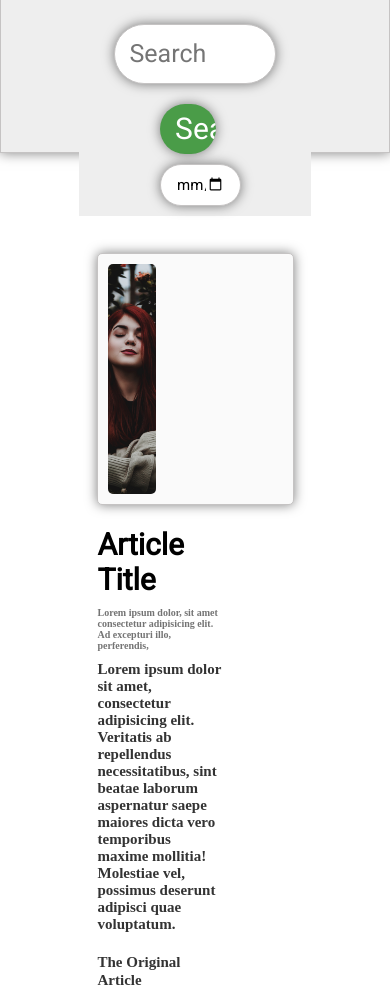
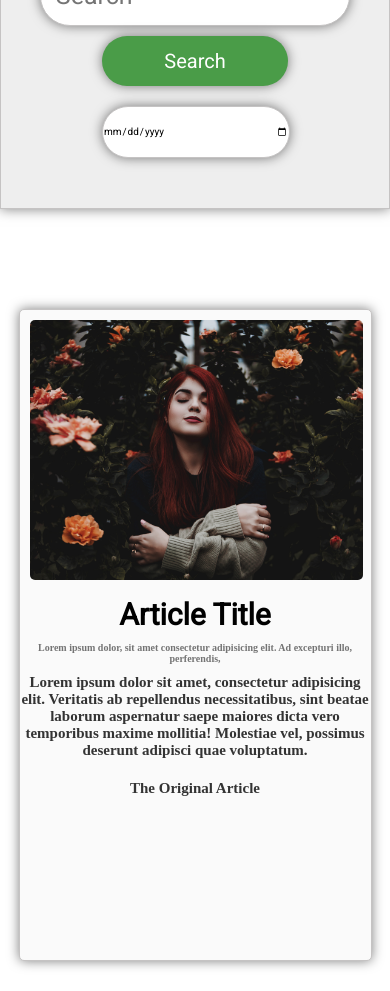
Before and after one commit to OnsNader/News-Project, a website: page public/index.html in a window 390 px wide. Shown: the part 199-1190 px from the top of the page. Drawn offline with Linux system fonts and the light colour scheme; files that its build step writes are made by us from their sources; files whose address does not match are found by name.

Commit message:
Edit Some Style #4

```diff
--- a/package.json
+++ b/package.json
@@ -34,6 +34,7 @@
     "eslint-plugin-import": "^2.13.0",
     "istanbul": "^0.4.5",
     "nodemon": "^1.18.3",
+    "supertest": "^3.1.0",
     "tap-spec": "^5.0.0",
     "tape": "^4.9.1"
   }
--- a/public/css/media.css
+++ b/public/css/media.css
@@ -0,0 +1,48 @@
+@media (max-width: 1400px) {
+
+
+div .container {
+    width: 90%;
+    height:250px;
+
+}
+}
+
+@media (max-width:700px) {
+    body .container .form .innerForm input:nth-child(1),  body .container .form .innerForm input:nth-child(2){
+    width: 100%;
+    font-size: 20px;
+    margin:10px auto ;
+}
+
+body .container .form .innerForm input:nth-child(2){
+    font-size: 10px;
+    width: 100%;
+}
+
+body .container .form input:first-child{
+    width: 100%;
+}
+div .container .article .img{
+    display: block;
+    width: 95%;
+    text-align: center;
+height: 260px;
+}
+
+div .container .article .right{
+   display: block;
+   width: 100%;
+margin: 0 auto;
+text-align: center;
+}
+div .container .article .right h1{
+    text-align: center;
+
+}
+
+div .container {
+    width: 90%;
+height: 650px;
+
+}}
--- a/public/css/style.css
+++ b/public/css/style.css
@@ -4,20 +4,19 @@
 }
 body > .container{
     background:#eee;
-max-height: 350px;
-height: 350px;
     border: .5px #c5c3c3 solid;
     box-shadow: 0 0 12px  rgba(0,0,0,.5);
 }
 
 body .container .form{
-    width: 60%;
+    width: 80%;
     margin: 40px auto;
     background:#eee;
     }
 
 body .container h1{
-    width: 25%;
+    width: 100%;
+    text-align: center;
     margin: 0 auto;
     margin-top:2%;
     font-family: Roboto;
@@ -40,7 +39,7 @@ padding: 0 15px;
 
 body .container .form .innerForm input:nth-child(1){
 
-    width: 40%;
+    width: 50%;
     margin: 20px 25%;
     margin-bottom: 0;
     height:50px;
@@ -56,15 +55,14 @@ body .container .form .innerForm input:nth-child(1){
 
 
 body .container .form .innerForm input:nth-child(2){
-    width: 35%;
+    width: 50%;
     margin: 10px 25%;
-    height:40px;
+    height:50px;
     border-radius: 100px;
     border: 1px #c5c3c3 solid;
     box-shadow: 0 0 12px  rgba(0,0,0,.5);
     font-size:15px;
     font-family: Roboto;
-    padding: 0 15px;
 
     }
 
@@ -78,15 +76,14 @@ body > .result{
 }
 
 div .container {
-    width: 50%;
+    width: 70%;
     margin:30px auto;
-    height: 250px;
     background: rgb(250, 250, 250);
-     max-height: 250px;
     border-radius:5px;
     border: .5px #c5c3c3 solid;
     box-shadow: 0 0 12px  rgba(0,0,0,.5);
     transition-duration: 0.5s;
+    height: 260px;
 }
 div .container:hover {
     box-shadow: 0 0 20px  rgba(0,0,0,.5);
@@ -108,8 +105,11 @@ div .container .article .right{
     float: left;
     width: 65%;
     margin-top:20px;
+
 }
 div .container .article .right h1{
+    text-align: left;
+
     font-size:30px;
     display: block;
     width: 100%;
@@ -135,7 +135,7 @@ width: 100%;
     width: 100%;
     font-size:15px;
     margin-top:50px;
-        font-weight: 600;
+    font-weight: 800;
     text-decoration: none;
 
 
@@ -143,7 +143,4 @@ width: 100%;
 div .container .article .right a:hover{
         color:green;
         width: 100%;
-
-
-
 }
--- a/public/js/dom.js
+++ b/public/js/dom.js
@@ -12,4 +12,5 @@ function getDataFromFields(){
     query: search.value,
     date: date.value,
   };
+
 }
--- a/public/js/getData.js
+++ b/public/js/getData.js
@@ -3,7 +3,7 @@ function sendRequest(searchQuery) {
     fetch('POST', searchQuery, dealWithData);
 }
 function dealWithData(Data) {
-  result_section[0].innerHTML=``;
+  result_section[0].textContent=``;
     for (let i = 0; i < Data.length; i++) {
         createHtmlElements(Data[i]);
     }
--- a/src/route_1.js
+++ b/src/route_1.js
@@ -1,6 +1,6 @@
 
 const { handlerHomePage, handlerErrorPage, handlerOtherFiles } = require('./functions');
-const handlerAPI = require('./route_2');
+const handlerAPI = require('./handling_api');
 
 function router(request, respone) {
   const endpoint = request.url;
--- a/testing/backend/route_1_test.js
+++ b/testing/backend/route_1_test.js
@@ -35,6 +35,7 @@ test('test of / home page "css/media" routes', (t) => {
     .end((err, res) => {
       t.error(err);
       t.equal(res.statusCode, 200, ' \'media page\'  Should Return 200');
+      t.equal()
       t.end();
     });
 });
```
Also changed, not shown: public/error.html (+3 -2 lines), public/index.html (+2 -1 lines), src/handling_api.js (renamed from src/route_2.js), testing/backend/handling_api_test.js (added), testing/backend/route_2_test.js (deleted), 1 other file. Lines whose indentation alone changed are shown as unchanged.
